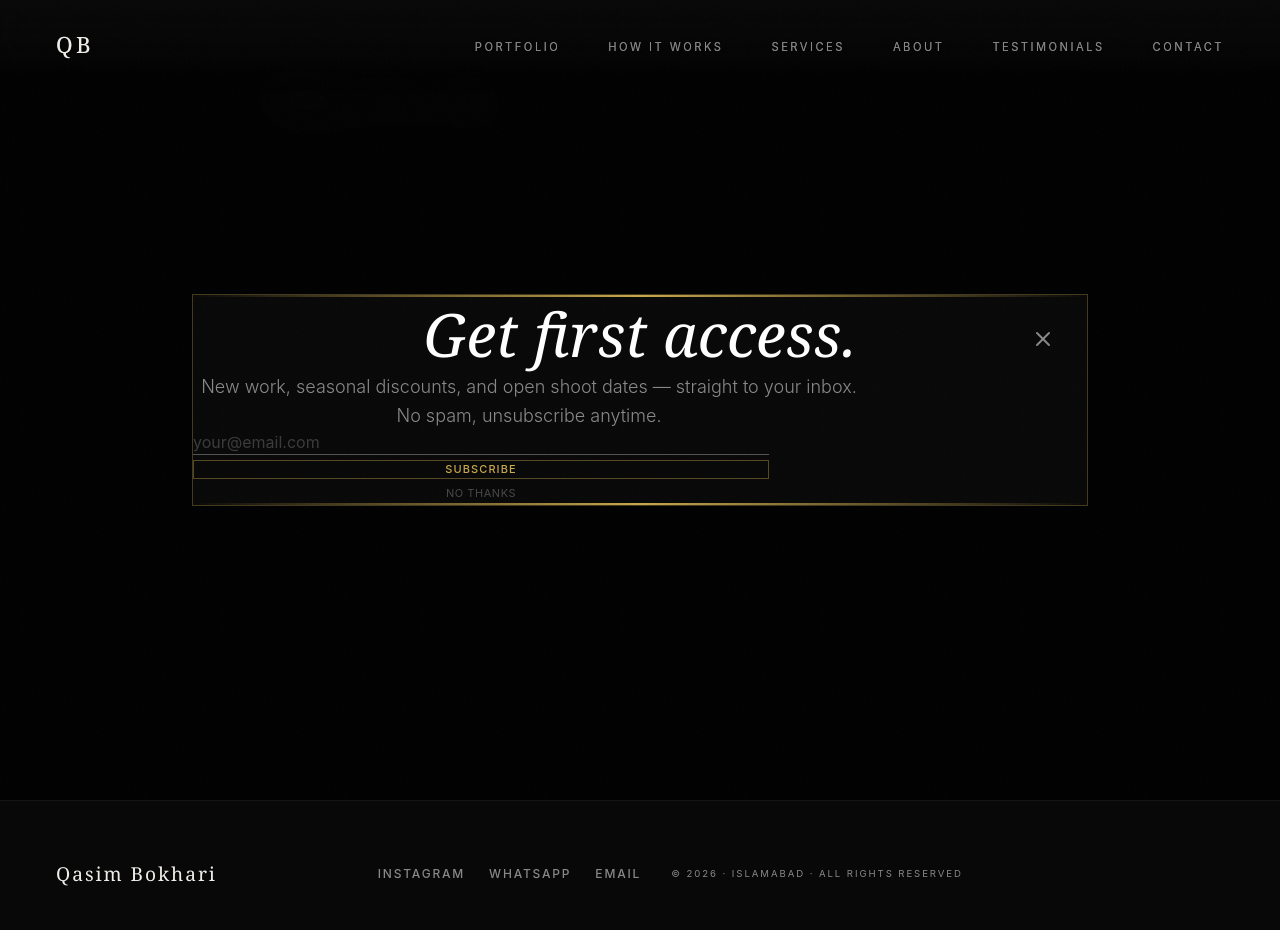
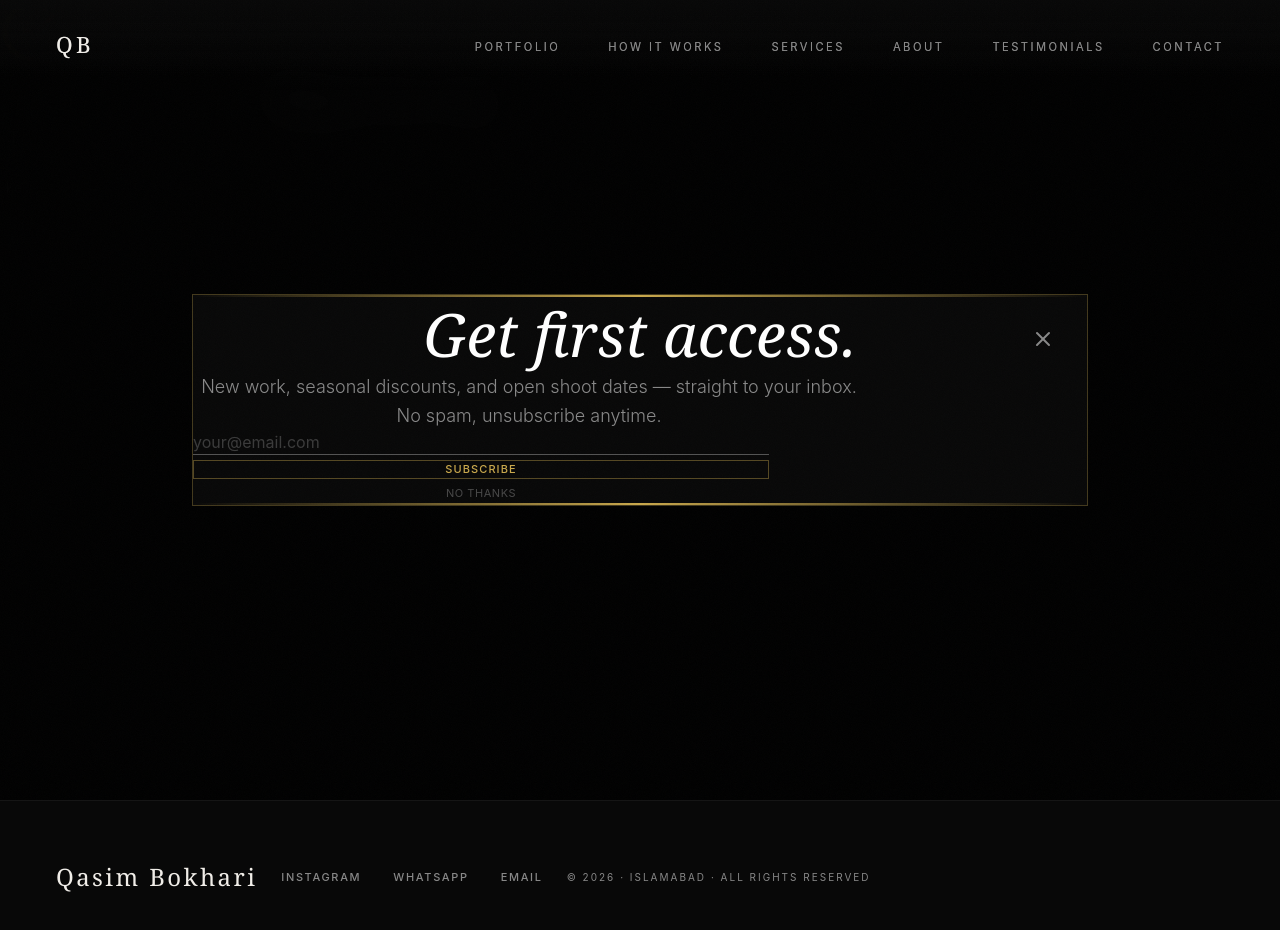
Before and after one commit to qasimbokhari/my_portfolio, a React (Vite) app: page /newsletter-confirmation in a window 1280 px wide. Shown: the top 930 px of the page. Built offline with nearby package versions, Linux system fonts and the light colour scheme; a web font is replaced by a local one.

Commit message:
Fix footer layout and add debug logs to newsletter modal triggers

```diff
--- a/src/components/Footer.tsx
+++ b/src/components/Footer.tsx
@@ -3,13 +3,14 @@ export default function Footer() {
 
   return (
     <footer className="bg-[#080808] px-6 md:px-14 py-16 border-t border-white/5">
-      {/* Footer Links */}
-      <div className="grid grid-cols-1 md:grid-cols-3 items-center gap-8 md:gap-4 text-center">
-        <div className="footer-logo font-display text-xl md:text-2xl font-light tracking-[0.1em] text-[#f0ede8] md:text-left md:justify-self-start">
+      <div className="max-w-7xl mx-auto flex flex-col md:flex-row justify-between items-center gap-6">
+        {/* Left: Logo */}
+        <div className="font-display text-xl md:text-2xl font-light tracking-[0.1em] text-[#f0ede8]">
           Qasim Bokhari
         </div>
 
-        <div className="footer-links flex gap-6 md:gap-8 justify-center items-center md:justify-self-center">
+        {/* Center: Social Links */}
+        <div className="flex gap-8 items-center">
           <a
             href="https://instagram.com/qasim.arw"
             target="_blank"
@@ -36,7 +37,8 @@ export default function Footer() {
           </a>
         </div>
 
-        <div className="footer-copy text-[10px] tracking-[0.2em] text-silver uppercase md:text-right md:justify-self-end">
+        {/* Right: Copyright */}
+        <div className="text-[10px] tracking-[0.2em] text-silver uppercase">
           © {currentYear} · Islamabad · All Rights Reserved
         </div>
       </div>
--- a/src/components/NewsletterModal.tsx
+++ b/src/components/NewsletterModal.tsx
@@ -41,6 +41,7 @@ export default function NewsletterModal() {
 
     const handleMouseLeave = (e: MouseEvent) => {
       if (e.clientY <= 0) {
+        console.log("Exit intent triggered");
         setIsOpen(true);
       }
     };
@@ -56,18 +57,20 @@ export default function NewsletterModal() {
     let timerTriggered = false;
     let scrollTriggered = false;
 
-    // 15-second timer
+    // 5-second timer for testing (was 15 seconds)
     const timer = setTimeout(() => {
       if (!scrollTriggered && !isOpen) {
+        console.log("Timer triggered");
         timerTriggered = true;
         setIsOpen(true);
       }
-    }, 15000);
+    }, 5000);
 
     // 50% scroll depth
     const handleScroll = () => {
       const scrollPercent = (window.scrollY / (document.body.scrollHeight - window.innerHeight)) * 100;
       if (scrollPercent >= 50 && !timerTriggered && !isOpen) {
+        console.log("Scroll triggered");
         scrollTriggered = true;
         setIsOpen(true);
         document.removeEventListener("scroll", handleScroll);
```
